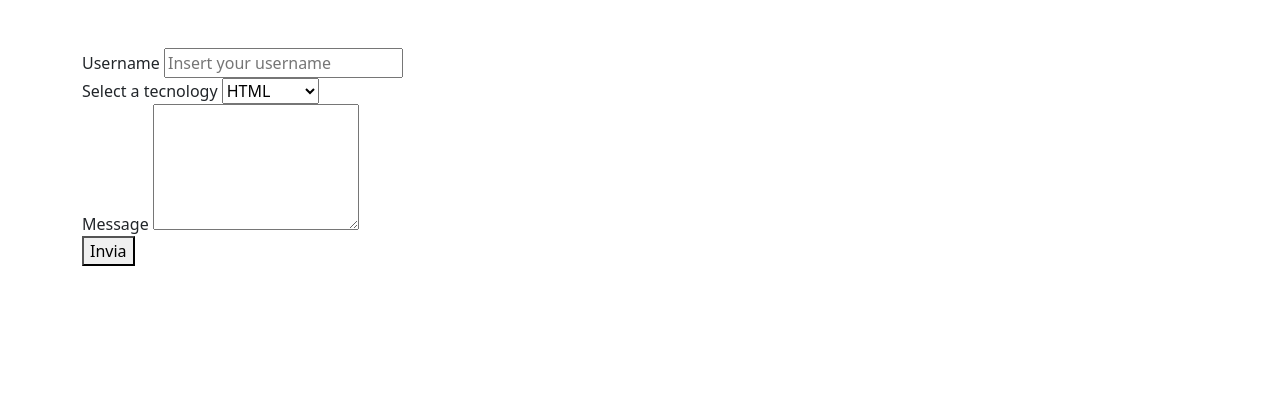
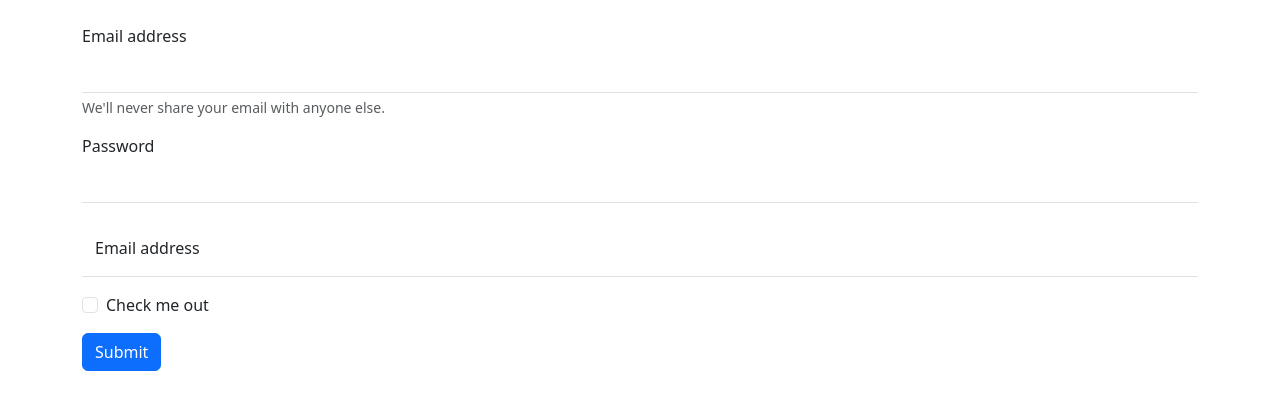
Before and after one commit to olgas-class/css-bootstrap-components, a plain HTML site: page form-elements/index.html in a window 1280 px wide. Drawn offline with nearby package versions, Linux system fonts and the light colour scheme.

Commit message:
Add: form with bottstrap

```diff
--- a/form-elements/css/style.css
+++ b/form-elements/css/style.css
@@ -7,3 +7,15 @@
 input:focus-visible {
     outline: none;
 } */
+
+.form-control {
+    border-top: 0;
+    border-left: 0;
+    border-right: 0;
+    border-radius: 0;
+}
+
+.form-control:focus {
+    border-color: unset;
+    box-shadow: none;
+}
--- a/form-elements/index.html
+++ b/form-elements/index.html
@@ -18,7 +18,7 @@
     <link rel="stylesheet" href="css/style.css" />
   </head>
   <body>
-    <div class="container">
+    <!-- <div class="container">
       <form action="" class="mt-5">
         <div>
           <label for="username">Username</label>
@@ -41,6 +41,48 @@
 
         <button type="submit">Invia</button>
       </form>
+    </div> -->
+
+    <!-- Form di bootstrap -->
+    <div class="container mt-4">
+      <form>
+        <div class="mb-3">
+          <label for="email" class="form-label">Email address</label>
+          <input
+            type="email"
+            class="form-control"
+            id="email"
+            aria-describedby="emailHelp"
+          />
+          <div id="emailHelp" class="form-text">
+            We'll never share your email with anyone else.
+          </div>
+        </div>
+        <div class="mb-3">
+          <label for="exampleInputPassword1" class="form-label">Password</label>
+          <input
+            type="password"
+            class="form-control"
+            id="exampleInputPassword1"
+          />
+        </div>
+        <div class="form-floating mb-3">
+          <input
+            type="email"
+            class="form-control"
+            id="floatingInput"
+            placeholder="name@example.com"
+          />
+          <label for="floatingInput">Email address</label>
+        </div>
+        <div class="mb-3 form-check">
+          <input type="checkbox" class="form-check-input" id="exampleCheck1" />
+          <label class="form-check-label" for="exampleCheck1"
+            >Check me out</label
+          >
+        </div>
+        <button type="submit" class="btn btn-primary">Submit</button>
+      </form>
     </div>
   </body>
 </html>
```
